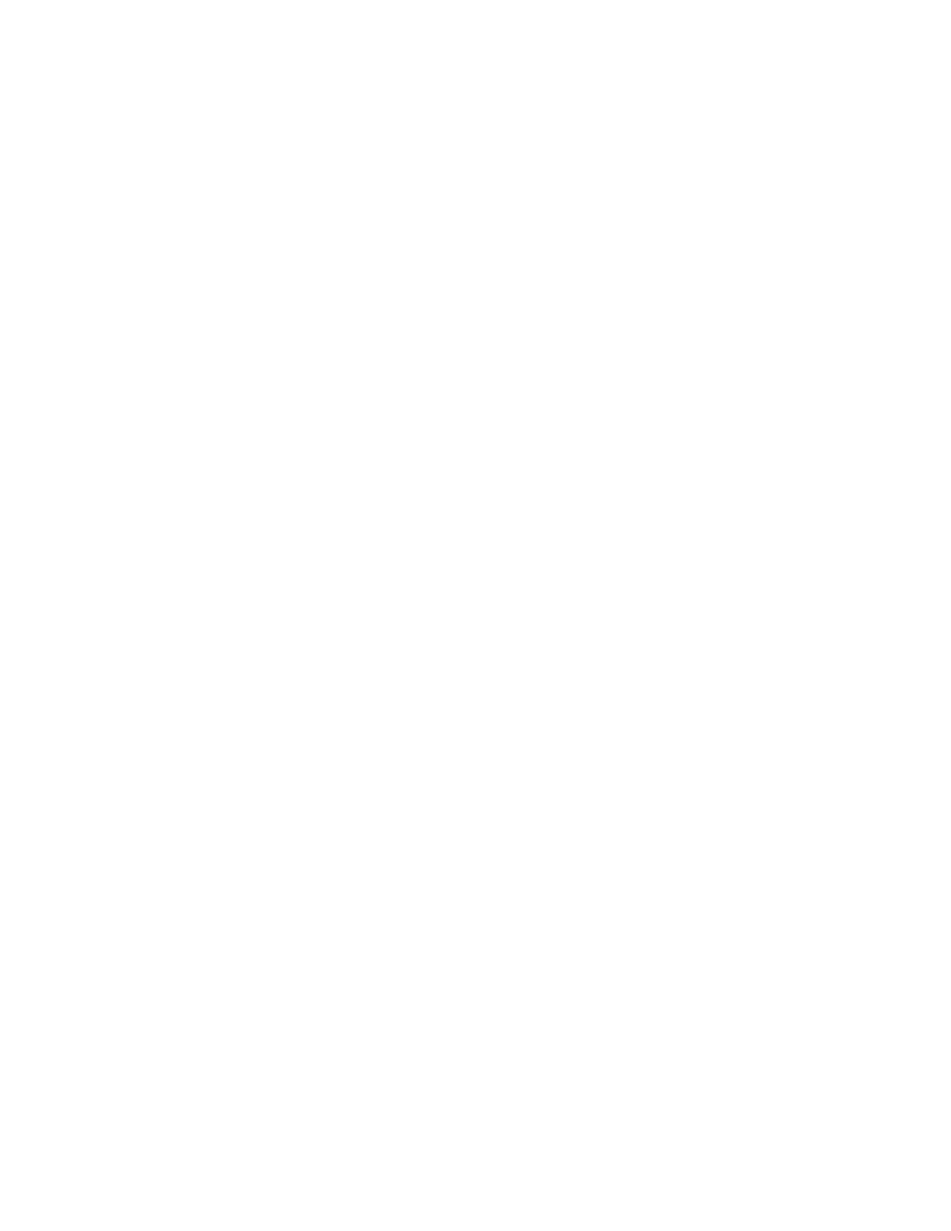
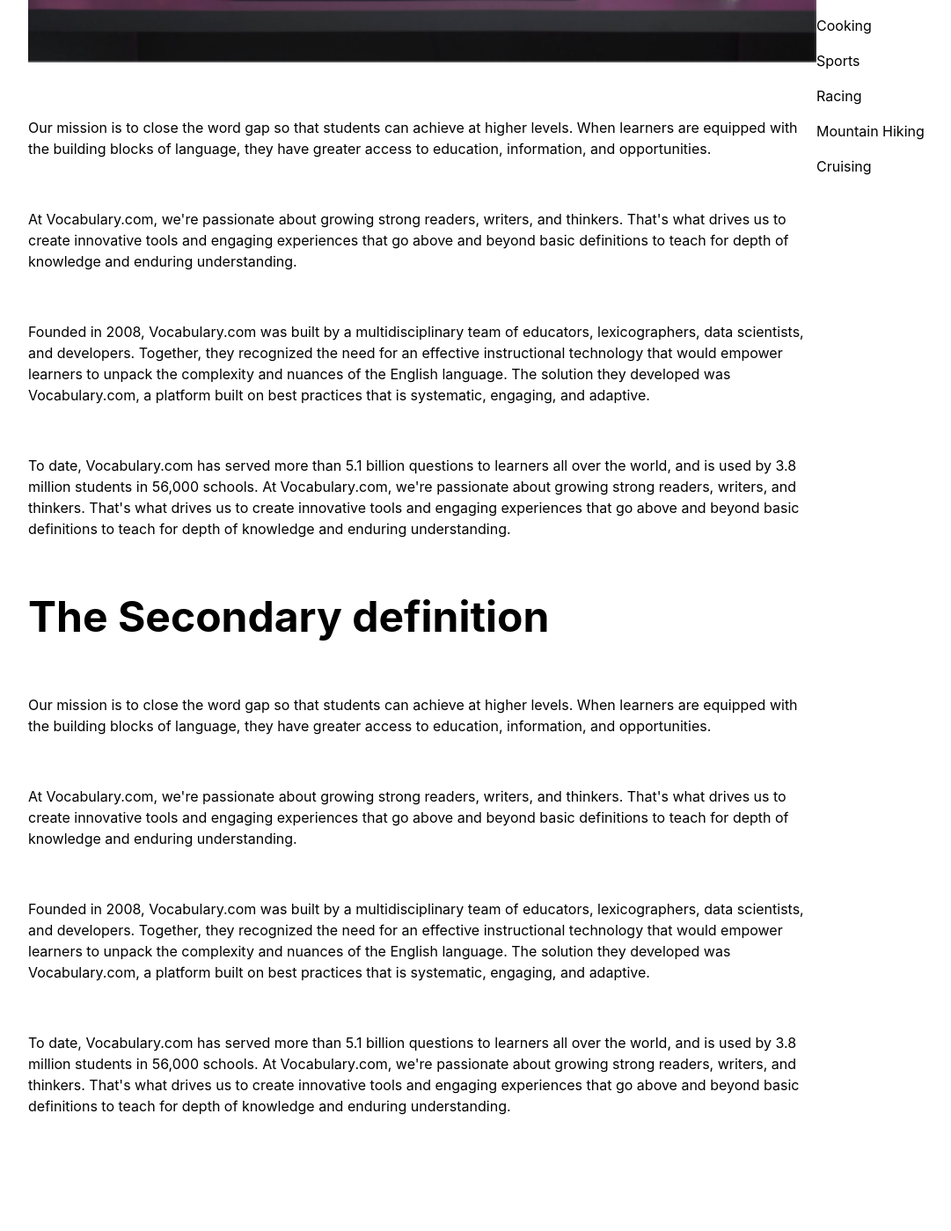
Before and after one commit to jadeoflagos/jademediapro, a Next.js app: page /blog-post in a window 1280 px wide. Shown: the part 1365-2764 px from the top of the page at 88% size, without its empty margins (48-1129 px from the left). Before the commit the page ends 800 px from the top, so only its background shows below. Built offline with nearby package versions, Linux system fonts and the light colour scheme.

Commit message:
blogpost

```diff
--- a/pages/blog-post.jsx
+++ b/pages/blog-post.jsx
@@ -1,7 +1,126 @@
-import React from "react";
+import Image from "next/image";
+import React, { useState } from "react";
+import Navbar from "../components/Navbar";
+import BlogCard from "../components/BlogCard";
+import Footer from "../components/Footer";
+import SocialButtons from "../components/SocialButtons";
+import Tags from "../components/Tags";
 
 const BlogPost = () => {
-  return <div></div>;
+  const tabs = [
+    "All",
+    "UI Design",
+    "UX Design",
+    "Product Design",
+    "Articles",
+    "Tutorials",
+    "News",
+  ];
+  const [activeTab, setActiveTab] = useState(0);
+  return (
+    <div>
+      <div className=" w-screen min-h-[30rem]">
+        <div>
+          <Navbar darkLogo />
+        </div>
+        <p className=" px-20 w-7/12 py-12 text-7xl tracking-wider">
+          Work from home has taken new turn in the pandemic
+        </p>
+      </div>
+      <section className="mt-12 px-20 py-20 flex">
+        <div className="w-4/5">
+          <SocialButtons />
+          <div className="mt-28">
+            <Image
+              src="/images/computer.png"
+              alt="avatar"
+              height={600}
+              width={1000}
+            />
+
+            <p className="my-14">
+              Our mission is to close the word gap so that students can achieve
+              at higher levels. When learners are equipped with the building
+              blocks of language, they have greater access to education,
+              information, and opportunities.{" "}
+            </p>
+            <p>
+              At Vocabulary.com, we're passionate about growing strong readers,
+              writers, and thinkers. That's what drives us to create innovative
+              tools and engaging experiences that go above and beyond basic
+              definitions to teach for depth of knowledge and enduring
+              understanding.{" "}
+            </p>
+            <p className="my-14">
+              Founded in 2008, Vocabulary.com was built by a multidisciplinary
+              team of educators, lexicographers, data scientists, and
+              developers. Together, they recognized the need for an effective
+              instructional technology that would empower learners to unpack the
+              complexity and nuances of the English language. The solution they
+              developed was Vocabulary.com, a platform built on best practices
+              that is systematic, engaging, and adaptive.
+            </p>
+            <p>
+              To date, Vocabulary.com has served more than 5.1 billion questions
+              to learners all over the world, and is used by 3.8 million
+              students in 56,000 schools. At Vocabulary.com, we're passionate
+              about growing strong readers, writers, and thinkers. That's what
+              drives us to create innovative tools and engaging experiences that
+              go above and beyond basic definitions to teach for depth of
+              knowledge and enduring understanding.
+            </p>
+            <h2 className="text-5xl font-bold my-16">
+              The Secondary definition
+            </h2>
+            <p className="my-14">
+              Our mission is to close the word gap so that students can achieve
+              at higher levels. When learners are equipped with the building
+              blocks of language, they have greater access to education,
+              information, and opportunities.{" "}
+            </p>
+            <p>
+              At Vocabulary.com, we're passionate about growing strong readers,
+              writers, and thinkers. That's what drives us to create innovative
+              tools and engaging experiences that go above and beyond basic
+              definitions to teach for depth of knowledge and enduring
+              understanding.{" "}
+            </p>
+            <p className="my-14">
+              Founded in 2008, Vocabulary.com was built by a multidisciplinary
+              team of educators, lexicographers, data scientists, and
+              developers. Together, they recognized the need for an effective
+              instructional technology that would empower learners to unpack the
+              complexity and nuances of the English language. The solution they
+              developed was Vocabulary.com, a platform built on best practices
+              that is systematic, engaging, and adaptive.
+            </p>
+            <p>
+              To date, Vocabulary.com has served more than 5.1 billion questions
+              to learners all over the world, and is used by 3.8 million
+              students in 56,000 schools. At Vocabulary.com, we're passionate
+              about growing strong readers, writers, and thinkers. That's what
+              drives us to create innovative tools and engaging experiences that
+              go above and beyond basic definitions to teach for depth of
+              knowledge and enduring understanding.
+            </p>
+          </div>
+        </div>
+        <div className="w-1/5">
+          <Tags />
+        </div>
+      </section>
+
+      <section className="px-20 my-12 w-full grid grid-cols-3 gap-x-20 gap-y-5">
+        <h3 className="col-span-3 mb-8 text-5xl font-bold">
+          Similar articles recommended
+        </h3>
+        <BlogCard date="Nov 01 2020" />
+        <BlogCard date="Oct 31 2021" />
+        <BlogCard date="Oct 31 2021" />
+      </section>
+      <Footer />
+    </div>
+  );
 };
 
 export default BlogPost;
--- a/pages/services.jsx
+++ b/pages/services.jsx
@@ -38,7 +38,7 @@
         </div>
       </div>
       {/* <CompanyButtons /> */}
-      <section className="px-20 py-16">
+      <section className="px-20 py-16 flex items-center">
         <div className="w-3/5 space-y-6">
           {serviceData.map((service, serviceIndex) => (
             <div key={`service-${serviceIndex}`}>
@@ -74,6 +74,15 @@
               )}
             </div>
           ))}
+        </div>
+        <div className="w-2/5 ml-24">
+          {" "}
+          <Image
+            src="/images/market.png"
+            alt="Avatar"
+            width={492}
+            height={259}
+          />
         </div>
       </section>
       <section className="px-20 mt-7">
```
